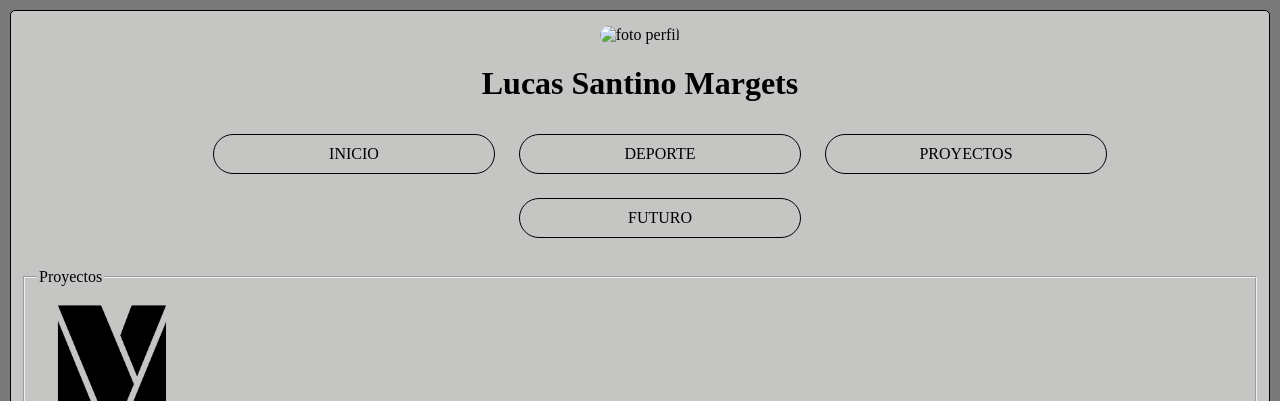
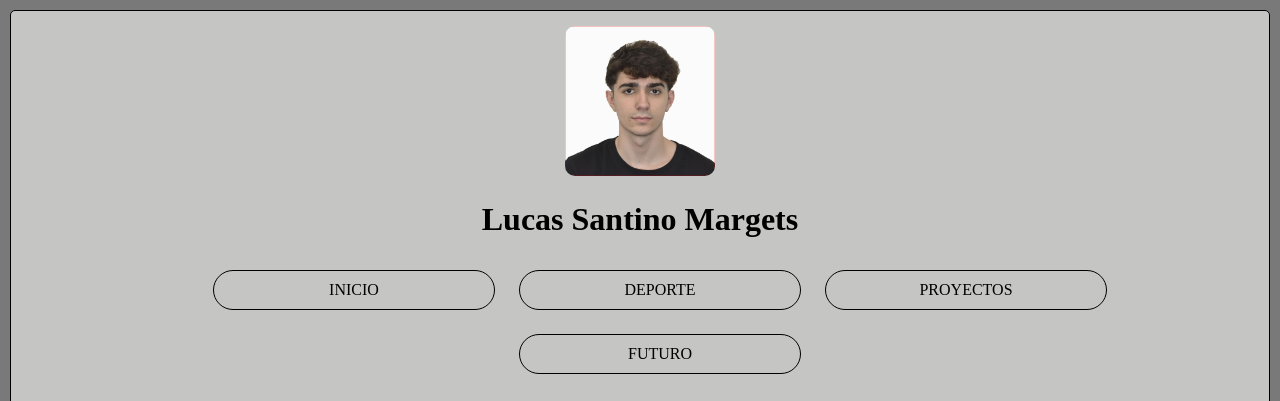
Before and after one commit to LucasMargets/curriculum2, a plain HTML site: page proyectos.html in a window 1280 px wide. Shown: the top 401 px of the page. Drawn offline with Linux system fonts and the light colour scheme; the site is published under a folder, as on GitHub Pages, so addresses that start at the root find nothing.

Commit message:
Update proyectos.html

```diff
--- a/proyectos.html
+++ b/proyectos.html
@@ -10,7 +10,7 @@
 <body>
     <div class="x">
         <div class="pr">
-            <img class="foto1" src="/img/6c044ede-4f93-4c75-8c9f-7a957666fbd4.jfif" alt="foto perfil">
+            <img class="foto1" src="./img/6c044ede-4f93-4c75-8c9f-7a957666fbd4.jfif" alt="foto perfil">
             <h1 class="nm">Lucas Santino Margets</h1>
         <header>
             <nav>
```
